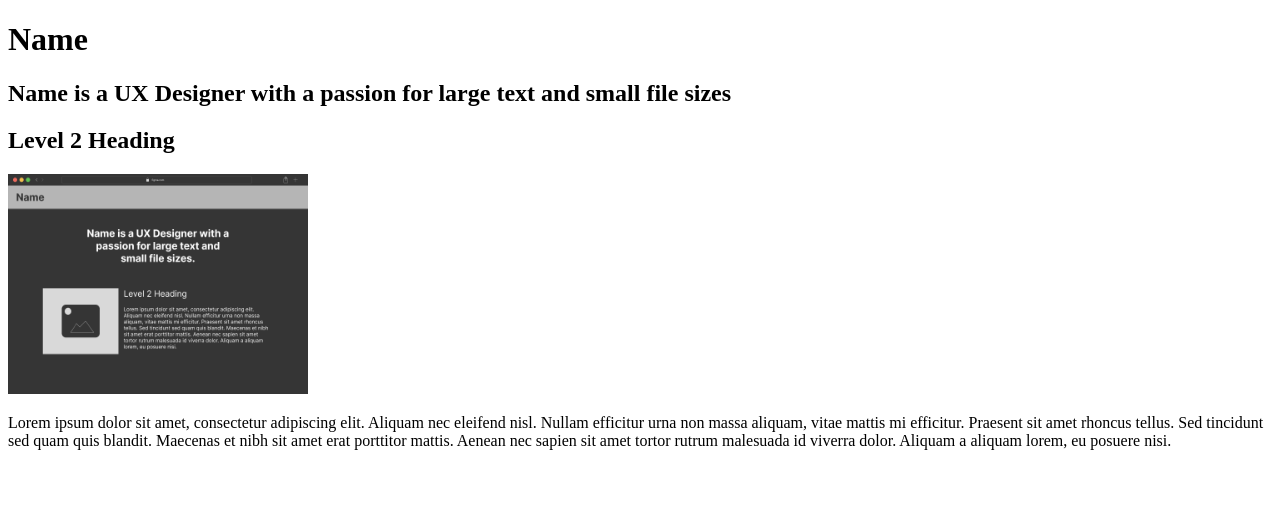
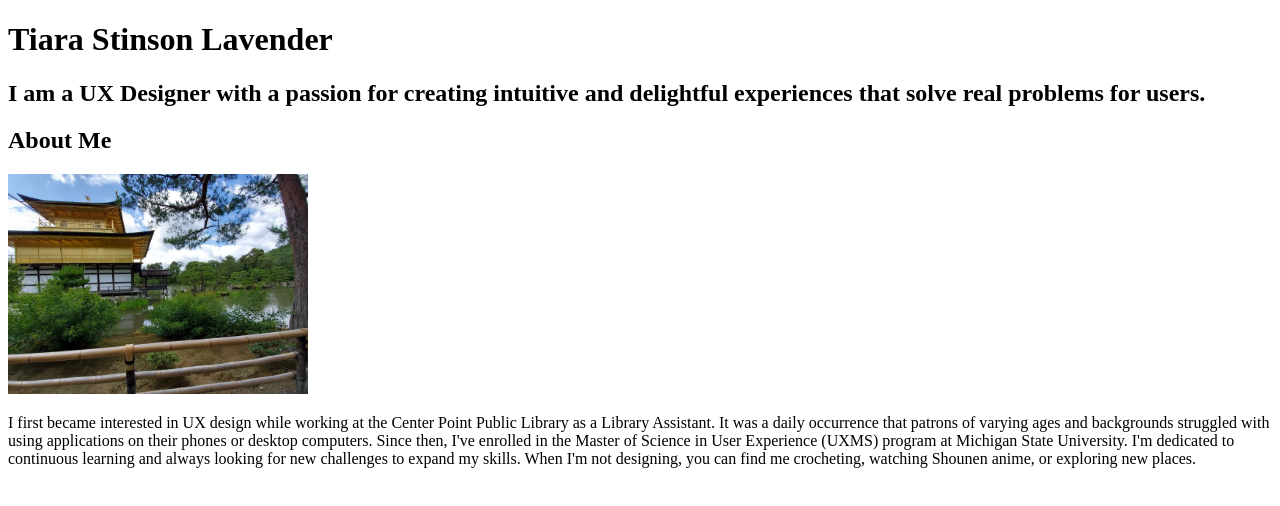
Before and after one commit to stinso65/4.5_lab_assignment, a plain HTML site: page index.html in a window 1280 px wide. Drawn offline with Linux system fonts and the light colour scheme.

Commit message:
added my info

```diff
--- a/index.html
+++ b/index.html
@@ -8,12 +8,13 @@
     <link rel="stylesheet" href="screen.css">
   </head>
   <body>
-    <h1>Name</h1>
-    <h2>Name is a UX Designer with a passion for large text and small file sizes</h2>
+    <h1>Tiara Stinson Lavender</h1>
+    <h2>I am a UX Designer with a passion for creating intuitive and delightful experiences that solve real problems for users.</h2>
     <div class="image"></div>
-    <h2>Level 2 Heading</h2>
-    <img alt="a picture of a wireframe for a portfolio website" src="figma-comp.png" width="300" height="220" />
-    <p>Lorem ipsum dolor sit amet, consectetur adipiscing elit. Aliquam nec eleifend nisl. Nullam efficitur urna non massa aliquam, vitae mattis mi efficitur. Praesent sit amet rhoncus tellus. Sed tincidunt sed quam quis blandit. Maecenas et nibh sit amet erat porttitor mattis. Aenean nec sapien sit amet tortor rutrum malesuada id viverra dolor. Aliquam a aliquam lorem, eu posuere nisi. </p>
+    <h2>About Me</h2>
+    <img alt="a picture of the Golden Temple in Kyoto, Japan" src="golden temple japan.PNG" width="300" height="220" />
+    <p>I first became interested in UX design while working at the Center Point Public Library as a Library Assistant. It was a daily occurrence that patrons of varying ages and backgrounds struggled with using applications on their phones or desktop computers.
+      Since then, I've enrolled in the Master of Science in User Experience (UXMS) program at Michigan State University. I'm dedicated to continuous learning and always looking for new challenges to expand my skills. When I'm not designing, you can find me crocheting, watching Shounen anime, or exploring new places. </p>
     <script src="index.js"></script>
   </body>
 </html>
```
Also changed, not shown: golden temple japan.PNG (added).
